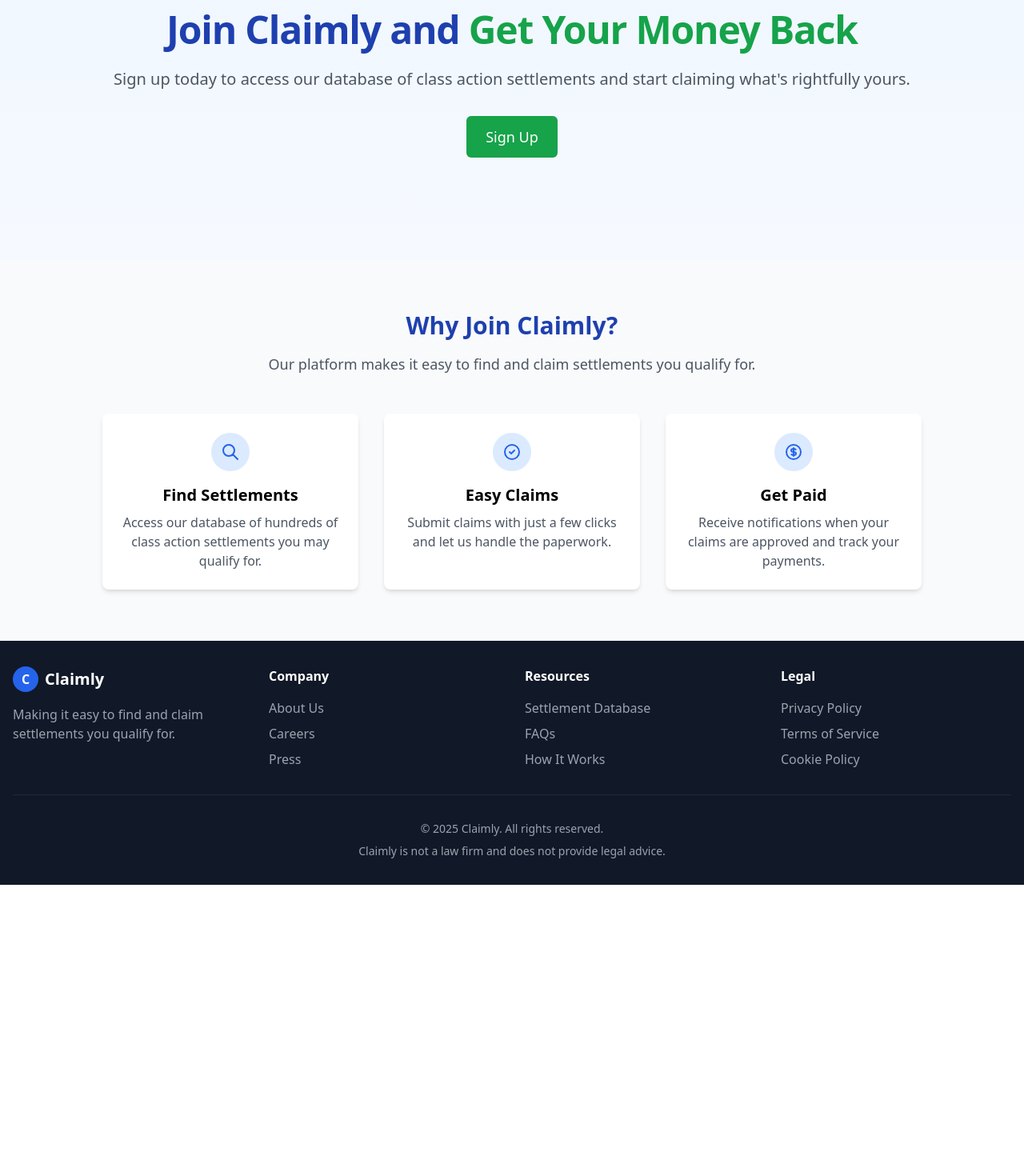
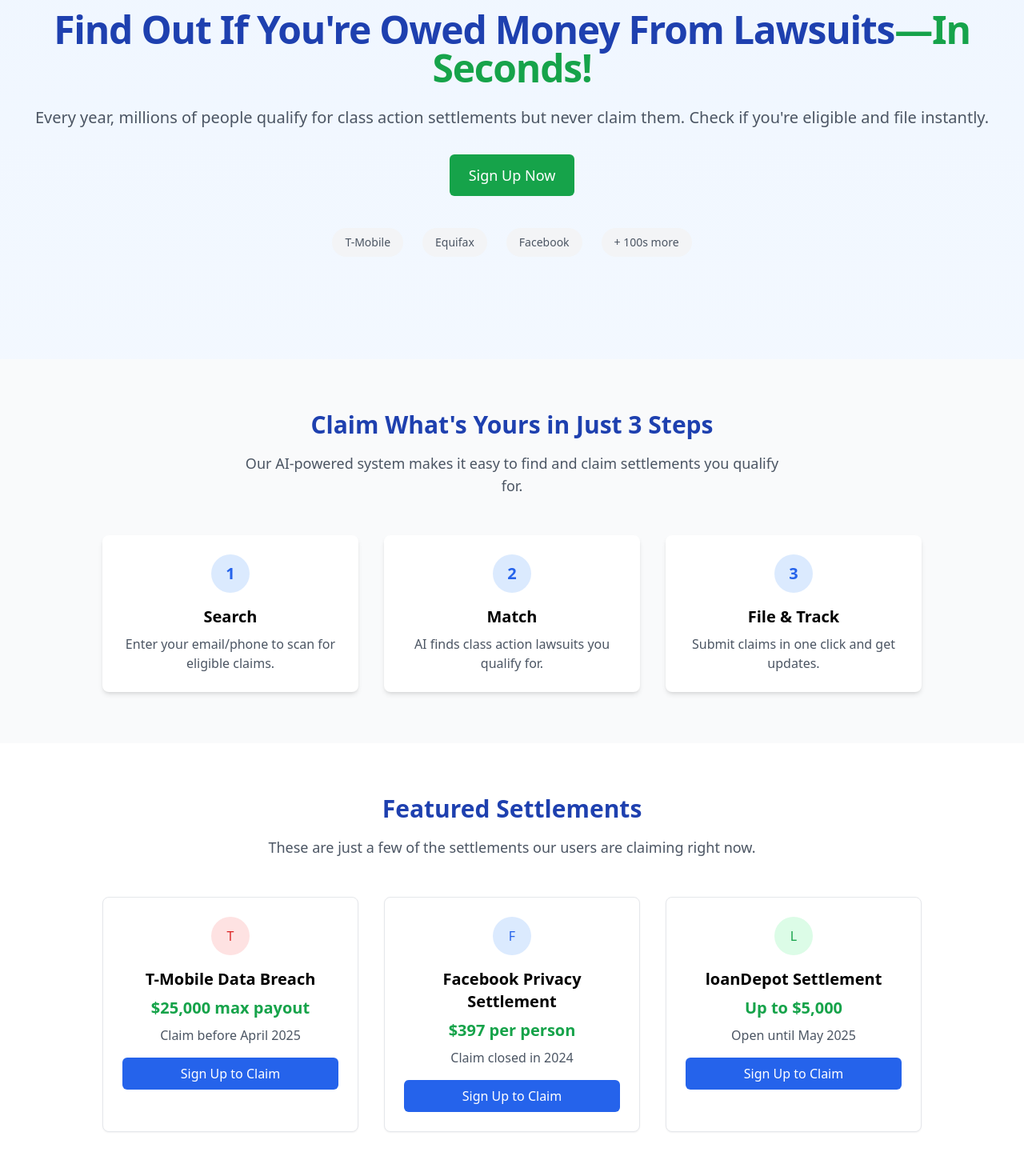
Before and after one commit to dzodze00/claimly, a Next.js app: page / in a window 1280 px wide. Shown: the part 180-1650 px from the top of the page at 80% size. Before the commit the page ends 1286 px from the top, so only its background shows below. Built offline with nearby package versions, Linux system fonts and the light colour scheme.

Commit message:
Update page.tsx

```diff
--- a/app/page.tsx
+++ b/app/page.tsx
@@ -135,29 +135,133 @@
           <div className="container mx-auto px-4">
             <div className="text-center">
               <h1 className="text-4xl font-extrabold tracking-tight text-blue-800 sm:text-5xl mb-6">
-                Join Claimly and <span className="text-green-600">Get Your Money Back</span>
+                Find Out If You're Owed Money From Lawsuits<span className="text-green-600">—In Seconds!</span>
               </h1>
               <p className="text-gray-600 text-lg md:text-xl mb-8">
-                Sign up today to access our database of class action settlements and start claiming what's rightfully
-                yours.
+                Every year, millions of people qualify for class action settlements but never claim them. Check if
+                you're eligible and file instantly.
               </p>
               <button
                 onClick={() => setDialogOpen(true)}
                 className="inline-block rounded-md bg-green-600 px-6 py-3 text-lg font-medium text-white hover:bg-green-700"
               >
-                Sign Up
+                Sign Up Now
               </button>
+
+              <div className="mt-10 flex flex-wrap justify-center items-center gap-6">
+                <div className="bg-gray-100 px-4 py-2 rounded-full text-gray-600 font-medium text-sm">T-Mobile</div>
+                <div className="bg-gray-100 px-4 py-2 rounded-full text-gray-600 font-medium text-sm">Equifax</div>
+                <div className="bg-gray-100 px-4 py-2 rounded-full text-gray-600 font-medium text-sm">Facebook</div>
+                <div className="bg-gray-100 px-4 py-2 rounded-full text-gray-600 font-medium text-sm">+ 100s more</div>
+              </div>
             </div>
           </div>
         </section>
 
-        {/* Features Section */}
+        {/* How It Works Section */}
+        <section id="how-it-works" className="w-full py-16 bg-gray-50">
+          <div className="container mx-auto px-4">
+            <div className="text-center mb-12">
+              <h2 className="text-3xl font-bold text-blue-800 mb-4">Claim What's Yours in Just 3 Steps</h2>
+              <p className="text-gray-600 text-lg max-w-2xl mx-auto">
+                Our AI-powered system makes it easy to find and claim settlements you qualify for.
+              </p>
+            </div>
+
+            <div className="grid grid-cols-1 md:grid-cols-3 gap-8 max-w-5xl mx-auto">
+              <div className="bg-white p-6 rounded-lg shadow-md">
+                <div className="w-12 h-12 bg-blue-100 rounded-full flex items-center justify-center text-blue-600 mb-4 mx-auto">
+                  <span className="text-xl font-bold">1</span>
+                </div>
+                <h3 className="text-xl font-semibold text-center mb-2">Search</h3>
+                <p className="text-gray-600 text-center">Enter your email/phone to scan for eligible claims.</p>
+              </div>
+
+              <div className="bg-white p-6 rounded-lg shadow-md">
+                <div className="w-12 h-12 bg-blue-100 rounded-full flex items-center justify-center text-blue-600 mb-4 mx-auto">
+                  <span className="text-xl font-bold">2</span>
+                </div>
+                <h3 className="text-xl font-semibold text-center mb-2">Match</h3>
+                <p className="text-gray-600 text-center">AI finds class action lawsuits you qualify for.</p>
+              </div>
+
+              <div className="bg-white p-6 rounded-lg shadow-md">
+                <div className="w-12 h-12 bg-blue-100 rounded-full flex items-center justify-center text-blue-600 mb-4 mx-auto">
+                  <span className="text-xl font-bold">3</span>
+                </div>
+                <h3 className="text-xl font-semibold text-center mb-2">File & Track</h3>
+                <p className="text-gray-600 text-center">Submit claims in one click and get updates.</p>
+              </div>
+            </div>
+          </div>
+        </section>
+
+        {/* Featured Settlements Section */}
+        <section className="w-full py-16 bg-white">
+          <div className="container mx-auto px-4">
+            <div className="text-center mb-12">
+              <h2 className="text-3xl font-bold text-blue-800 mb-4">Featured Settlements</h2>
+              <p className="text-gray-600 text-lg max-w-2xl mx-auto">
+                These are just a few of the settlements our users are claiming right now.
+              </p>
+            </div>
+
+            <div className="grid grid-cols-1 md:grid-cols-3 gap-8 max-w-5xl mx-auto">
+              <div className="bg-white border border-gray-200 p-6 rounded-lg shadow-sm">
+                <div className="bg-red-100 text-red-600 w-12 h-12 rounded-full flex items-center justify-center mb-4 mx-auto">
+                  T
+                </div>
+                <h3 className="text-xl font-semibold text-center mb-2">T-Mobile Data Breach</h3>
+                <p className="text-green-600 font-bold text-center text-xl mb-2">$25,000 max payout</p>
+                <p className="text-gray-600 text-center mb-4">Claim before April 2025</p>
+                <button
+                  onClick={() => setDialogOpen(true)}
+                  className="w-full bg-blue-600 hover:bg-blue-700 text-white font-medium py-2 px-4 rounded-md text-center"
+                >
+                  Sign Up to Claim
+                </button>
+              </div>
+
+              <div className="bg-white border border-gray-200 p-6 rounded-lg shadow-sm">
+                <div className="bg-blue-100 text-blue-600 w-12 h-12 rounded-full flex items-center justify-center mb-4 mx-auto">
+                  F
+                </div>
+                <h3 className="text-xl font-semibold text-center mb-2">Facebook Privacy Settlement</h3>
+                <p className="text-green-600 font-bold text-center text-xl mb-2">$397 per person</p>
+                <p className="text-gray-600 text-center mb-4">Claim closed in 2024</p>
+                <button
+                  onClick={() => setDialogOpen(true)}
+                  className="w-full bg-blue-600 hover:bg-blue-700 text-white font-medium py-2 px-4 rounded-md text-center"
+                >
+                  Sign Up to Claim
+                </button>
+              </div>
+
+              <div className="bg-white border border-gray-200 p-6 rounded-lg shadow-sm">
+                <div className="bg-green-100 text-green-600 w-12 h-12 rounded-full flex items-center justify-center mb-4 mx-auto">
+                  L
+                </div>
+                <h3 className="text-xl font-semibold text-center mb-2">loanDepot Settlement</h3>
+                <p className="text-green-600 font-bold text-center text-xl mb-2">Up to $5,000</p>
+                <p className="text-gray-600 text-center mb-4">Open until May 2025</p>
+                <button
+                  onClick={() => setDialogOpen(true)}
+                  className="w-full bg-blue-600 hover:bg-blue-700 text-white font-medium py-2 px-4 rounded-md text-center"
+                >
+                  Sign Up to Claim
+                </button>
+              </div>
+            </div>
+          </div>
+        </section>
+
+        {/* Why Trust Us Section */}
         <section className="w-full py-16 bg-gray-50">
           <div className="container mx-auto px-4">
             <div className="text-center mb-12">
-              <h2 className="text-3xl font-bold text-blue-800 mb-4">Why Join Claimly?</h2>
+              <h2 className="text-3xl font-bold text-blue-800 mb-4">Why Trust Us?</h2>
               <p className="text-gray-600 text-lg max-w-2xl mx-auto">
-                Our platform makes it easy to find and claim settlements you qualify for.
+                We've helped thousands of people claim what's rightfully theirs.
               </p>
             </div>
 
@@ -175,14 +279,12 @@
                       strokeLinecap="round"
                       strokeLinejoin="round"
                       strokeWidth={2}
-                      d="M21 21l-6-6m2-5a7 7 0 11-14 0 7 7 0 0114 0z"
+                      d="M9 3v2m6-2v2M9 19v2m6-2v2M5 9H3m2 6H3m18-6h-2m2 6h-2M7 19h10a2 2 0 002-2V7a2 2 0 00-2-2H7a2 2 0 00-2 2v10a2 2 0 002 2zM9 9h6v6H9V9z"
                     />
                   </svg>
                 </div>
-                <h3 className="text-xl font-semibold text-center mb-2">Find Settlements</h3>
-                <p className="text-gray-600 text-center">
-                  Access our database of hundreds of class action settlements you may qualify for.
-                </p>
+                <h3 className="text-xl font-semibold text-center mb-2">AI-Powered Claim Matching</h3>
+                <p className="text-gray-600 text-center">Finds lawsuits you didn't even know you qualified for.</p>
               </div>
 
               <div className="bg-white p-6 rounded-lg shadow-md">
@@ -198,14 +300,12 @@
                       strokeLinecap="round"
                       strokeLinejoin="round"
                       strokeWidth={2}
-                      d="M9 12l2 2 4-4m6 2a9 9 0 11-18 0 9 9 0 0118 0z"
+                      d="M12 15v2m-6 4h12a2 2 0 002-2v-6a2 2 0 00-2-2H6a2 2 0 00-2 2v6a2 2 0 002 2zm10-10V7a4 4 0 00-8 0v4h8z"
                     />
                   </svg>
                 </div>
-                <h3 className="text-xl font-semibold text-center mb-2">Easy Claims</h3>
-                <p className="text-gray-600 text-center">
-                  Submit claims with just a few clicks and let us handle the paperwork.
-                </p>
+                <h3 className="text-xl font-semibold text-center mb-2">Secure & Private</h3>
+                <p className="text-gray-600 text-center">We never share your data without consent.</p>
               </div>
 
               <div className="bg-white p-6 rounded-lg shadow-md">
@@ -217,20 +317,29 @@
                     viewBox="0 0 24 24"
                     stroke="currentColor"
                   >
-                    <path
-                      strokeLinecap="round"
-                      strokeLinejoin="round"
-                      strokeWidth={2}
-                      d="M12 8c-1.657 0-3 .895-3 2s1.343 2 3 2 3 .895 3 2-1.343 2-3 2m0-8c1.11 0 2.08.402 2.599 1M12 8V7m0 1v8m0 0v1m0-1c-1.11 0-2.08-.402-2.599-1M21 12a9 9 0 11-18 0 9 9 0 0118 0z"
-                    />
+                    <path strokeLinecap="round" strokeLinejoin="round" strokeWidth={2} d="M5 13l4 4L19 7" />
                   </svg>
                 </div>
-                <h3 className="text-xl font-semibold text-center mb-2">Get Paid</h3>
-                <p className="text-gray-600 text-center">
-                  Receive notifications when your claims are approved and track your payments.
-                </p>
+                <h3 className="text-xl font-semibold text-center mb-2">Trusted by Thousands</h3>
+                <p className="text-gray-600 text-center">$10M+ in claims filed through our system.</p>
               </div>
             </div>
+          </div>
+        </section>
+
+        {/* CTA Section */}
+        <section className="w-full py-16 bg-blue-600">
+          <div className="container mx-auto px-4 text-center">
+            <h2 className="text-3xl font-bold text-white mb-6">Stop Leaving Money on the Table</h2>
+            <p className="text-white text-lg mb-8 max-w-2xl mx-auto">
+              It takes less than 60 seconds to check if you're eligible for compensation.
+            </p>
+            <button
+              onClick={() => setDialogOpen(true)}
+              className="inline-block rounded-md bg-white text-blue-600 px-6 py-3 text-lg font-medium hover:bg-gray-100"
+            >
+              Sign Up Now
+            </button>
           </div>
         </section>
       </main>
```
